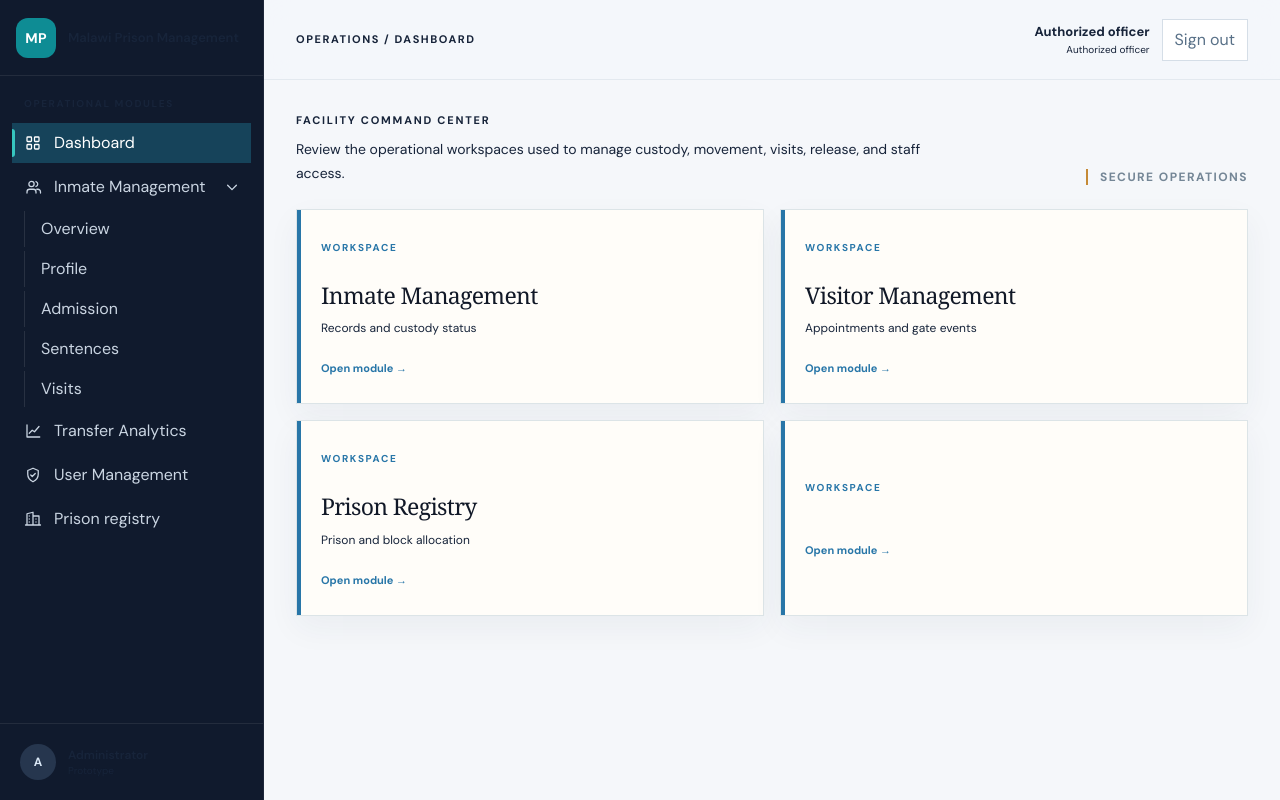
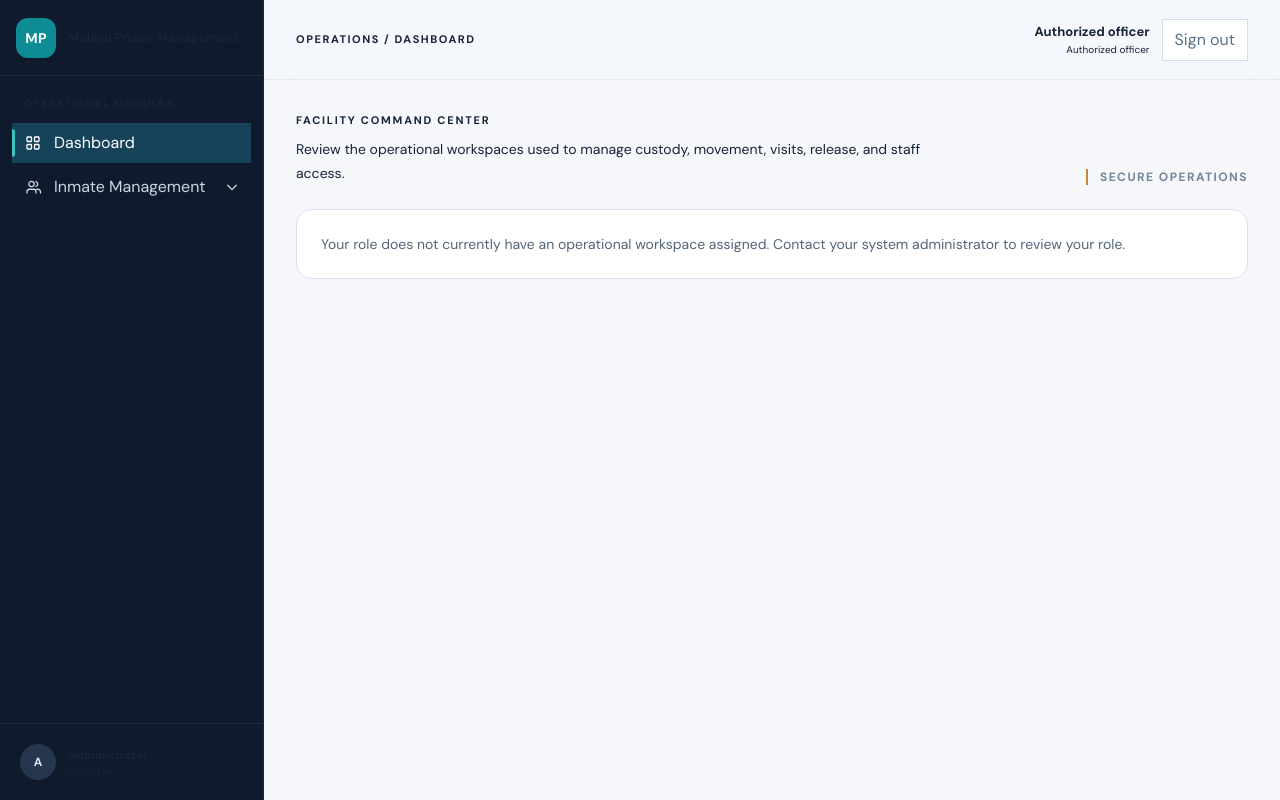
Before and after one commit to MOLLY-22/prison-management-system, a React (Vite) app: page /dashboard in a window 1280 px wide. Built offline with nearby package versions, Linux system fonts and the light colour scheme; sample sign-in values are in the browser's storage.

Commit message:
dash-coll

```diff
--- a/src/Dashboard/Dashboard.tsx
+++ b/src/Dashboard/Dashboard.tsx
@@ -6,20 +6,11 @@ import { InmateManagement } from "../pages/InmateManagement";
 import Visitors from "../pages/Visitors";
 import UserAccess from "../pages/UserAccess";
 import TransferAnalytics from "../pages/TransferAnalytics";
+import ReleaseManagement from "../pages/ReleaseManagement";
 import { PrisonRegistry } from "../pages/PrisonRegistry";
+import { getRoleProfile, type Workspace } from "../auth/roleAccess";
 
-
-type View =
-  | "overview"
-  | "inmates"
-  | "profile"
-  | "admission"
-  | "sentences"
-  | "visitors"
-  | "transfer-analytics"
-  | "release"
-  | "access"
-  | "prisons";
+type View = Workspace | "profile" | "admission" | "sentences" | "transfer-analytics";
 type RecordItem = Record<string, string | number | boolean | null>;
 
 const navigation: { id: View; label: string; short: string }[] = [
@@ -30,7 +21,7 @@ const navigation: { id: View; label: string; short: string }[] = [
   { id: "sentences", label: "Sentences", short: "file" },
   { id: "visitors", label: "Visits", short: "visit" },
   { id: "transfer-analytics", label: "Transfer Analytics", short: "chart" },
-  // { id: "release", label: "Release & discharge", short: "exit" },
+  { id: "release", label: "Release & discharge", short: "exit" },
   { id: "access", label: "User Management", short: "shield" },
   { id: "prisons", label: "Prison registry", short: "building" },
 ];
@@ -217,26 +208,28 @@ function DataView({ view }: { view: View }) {
 
 void DataView;
 
-function Overview({ onNavigate }: { onNavigate: (view: View) => void }) {
-  const cards: { label: string; id: View; note: string }[] = [
-    {
-      label: "Inmate Management",
-      id: "inmates",
-      note: "Records and custody status",
-    },
-    {
-      label: "Visitor Management",
-      id: "visitors",
-      note: "Appointments and gate events",
-    },
-    {
-      label: "Prison Registry",
-      id: "prisons",
-      note: "Prison and block allocation",
-    },
-    {
-    },
-  ];
+function Overview({
+  onNavigate,
+  role,
+  navigationItems,
+}: {
+  onNavigate: (view: View) => void;
+  role: string;
+  navigationItems: typeof navigation;
+}) {
+  const profile = getRoleProfile(role);
+  const cardDetails: Partial<Record<View, { label: string; note: string }>> = {
+    inmates: { label: "Inmate records", note: profile.canAdmit ? "Custody records and new admissions" : "Assigned custody and inmate records" },
+    visitors: { label: "Visit operations", note: "Appointments and gate activity" },
+    "transfer-analytics": { label: "Transfer Analytics", note: "Transfer volumes and request details" },
+    release: { label: "Release & discharge", note: "Eligibility, clearance, and authorization" },
+    access: { label: "User management", note: "Personnel accounts and role assignments" },
+    prisons: { label: "Prison registry", note: "Facility and block information" },
+  };
+  const cards = profile.primary
+    .map((id) => id === "transfers" ? "transfer-analytics" : id)
+    .filter((id) => navigationItems.some((item) => item.id === id))
+    .map((id) => ({ id, ...cardDetails[id] }));
   return (
     <>
       <section className="mb-6 flex flex-wrap items-end justify-between gap-5">
@@ -253,7 +246,7 @@ function Overview({ onNavigate }: { onNavigate: (view: View) => void }) {
           Secure operations
         </span>
       </section>
-      <section className="grid gap-4 sm:grid-cols-2">
+      {cards.length > 0 ? <section className="grid gap-4 sm:grid-cols-2">
         {cards.map((card) => (
           <button
             onClick={() => onNavigate(card.id)}
@@ -273,37 +266,45 @@ function Overview({ onNavigate }: { onNavigate: (view: View) => void }) {
             </span>
           </button>
         ))}
-      </section>
+      </section> : <section className="rounded-2xl border border-[#d9e2ec] bg-white p-6 text-sm text-[#526579]">Your role does not currently have an operational workspace assigned. Contact your system administrator to review your role.</section>}
 
     </>
   );
 }
 
-function ModuleView({ view, onNavigate }: { view: View; onNavigate: (view: View) => void }) {
+function ModuleView({ view, onNavigate, userRole }: { view: View; onNavigate: (view: View) => void; userRole: string }) {
+  const roleProfile = getRoleProfile(userRole);
   switch (view) {
     case "inmates": case "profile": case "admission": case "sentences":
-      return <InmateManagement canAdmit userRole="RECORDS OFFICER" section={view === "inmates" ? "overview" : view === "profile" ? "profile" : view === "admission" ? "admission" : "profile-sentences"} onBack={() => onNavigate(view === "admission" ? "inmates" : view)} />;
+      return <InmateManagement canAdmit={roleProfile.canAdmit} userRole={userRole} section={view === "admission" ? "admission" : view === "sentences" ? "profile-sentences" : "overview"} onBack={() => onNavigate("inmates")} />;
     case "visitors":
       return <Visitors />;
-    // case "release":
-    //   return <ReleaseManagement />;
+    case "release":
+      return <ReleaseManagement />;
     case "access":
       return <UserAccess />;
     case "transfer-analytics":
       return <TransferAnalytics />;
-    case "prisons":
-      return <PrisonRegistry canManage />;
     case "overview":
       return null;
+    case "prisons":
+      return <PrisonRegistry canManage={roleProfile.canManagePrisons} />;
   }
 }
 
 export default function Dashboard() {
   const { user, logout , authError} = useAuth();
-  const visibleNavigation = navigation;
+  const roleProfile = getRoleProfile(user?.role);
+  const visibleNavigation = navigation.filter((item) =>
+    item.id === "transfer-analytics"
+      ? roleProfile.workspaces.includes("transfers")
+      : roleProfile.workspaces.includes(item.id as Workspace),
+  );
   const [view, setView] = useState<View>("overview");
   const [inmatesOpen, setInmatesOpen] = useState(true);
-  const inmateViews: View[] = ["inmates", "profile", "admission", "sentences", "visitors"];
+  const inmateViews: View[] = roleProfile.workspaces.includes("inmates")
+    ? ["inmates", "profile", "sentences", ...(roleProfile.canAdmit ? ["admission" as const] : [])]
+    : [];
   const active = navigation.find((item) => item.id === view) ?? navigation[0];
   return (
     <div className="min-h-screen bg-[#f5f7fa] font-['DM_Sans',_'Segoe_UI',sans-serif] text-[#182638]">
@@ -335,7 +336,7 @@ export default function Dashboard() {
             <svg className={`size-3.5 transition-transform ${inmatesOpen ? "rotate-90" : ""}`} viewBox="0 0 16 16" fill="none" aria-hidden="true"><path d="m6 3 5 5-5 5" stroke="currentColor" strokeWidth="1.5" strokeLinecap="round" strokeLinejoin="round"/></svg>
           </button>
           {inmatesOpen && <div className="mt-1 space-y-1">
-            {navigation.filter((item) => ["inmates", "profile", "admission", "sentences", "visitors"].includes(item.id)).map((item) => (
+            {navigation.filter((item) => ["inmates", "profile", "admission", "sentences"].includes(item.id) && (item.id !== "admission" || roleProfile.canAdmit) && roleProfile.workspaces.includes("inmates")).map((item) => (
               <button
                 aria-current={view === item.id ? "page" : undefined}
                 key={item.id}
@@ -407,7 +408,7 @@ export default function Dashboard() {
               </button>
             ))}
           </div>
-          {view === "overview" ? <Overview onNavigate={setView} /> : <ModuleView view={view} onNavigate={setView} />}
+          {view === "overview" ? <Overview onNavigate={setView} role={user?.role ?? ""} navigationItems={visibleNavigation} /> : <ModuleView view={view} onNavigate={setView} userRole={user?.role ?? ""} />}
         </div>
       </main>
     </div>
```
